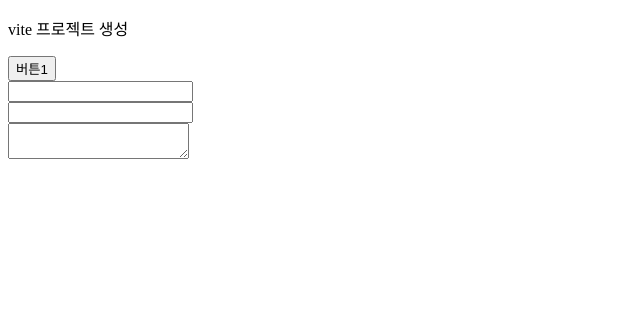
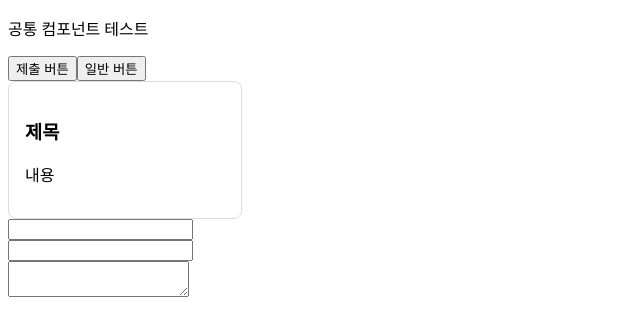
Before and after one commit to LIKELIONtoyteam2/forpractice_FE, a React (Vite) app: page / in a window 1280 px wide. Shown: the top 336 px of the page, without its empty margins (0-640 px from the left). Built offline with nearby package versions, Linux system fonts and the light colour scheme.

Commit message:
프로젝트 환경 설정 & 마크업

```diff
--- a/src/App.jsx
+++ b/src/App.jsx
@@ -7,7 +7,7 @@ import TextInput from "./components/TextInput";
 function App() {
   return (
     <>
-      <p>vite 프로젝트 생성 </p>
+      <p>공통 컴포넌트 테스트</p>
       <Button />
       <Card />
       <NumberInput />
--- a/src/components/Button.jsx
+++ b/src/components/Button.jsx
@@ -1,7 +1,8 @@
 const Button = () => {
   return (
     <>
-      <button>버튼1</button>
+      <button type="submit">제출 버튼</button>
+      <button type="button">일반 버튼</button>
     </>
   );
 };
--- a/src/components/Card.jsx
+++ b/src/components/Card.jsx
@@ -1,8 +1,16 @@
 const Card = () => {
   return (
-    <>
-      <section></section>
-    </>
+    <div
+      style={{
+        border: "1px solid #ddd",
+        borderRadius: "8px",
+        padding: "16px",
+        width: "200px",
+      }}
+    >
+      <h3>제목</h3>
+      <p>내용</p>
+    </div>
   );
 };
 
```
